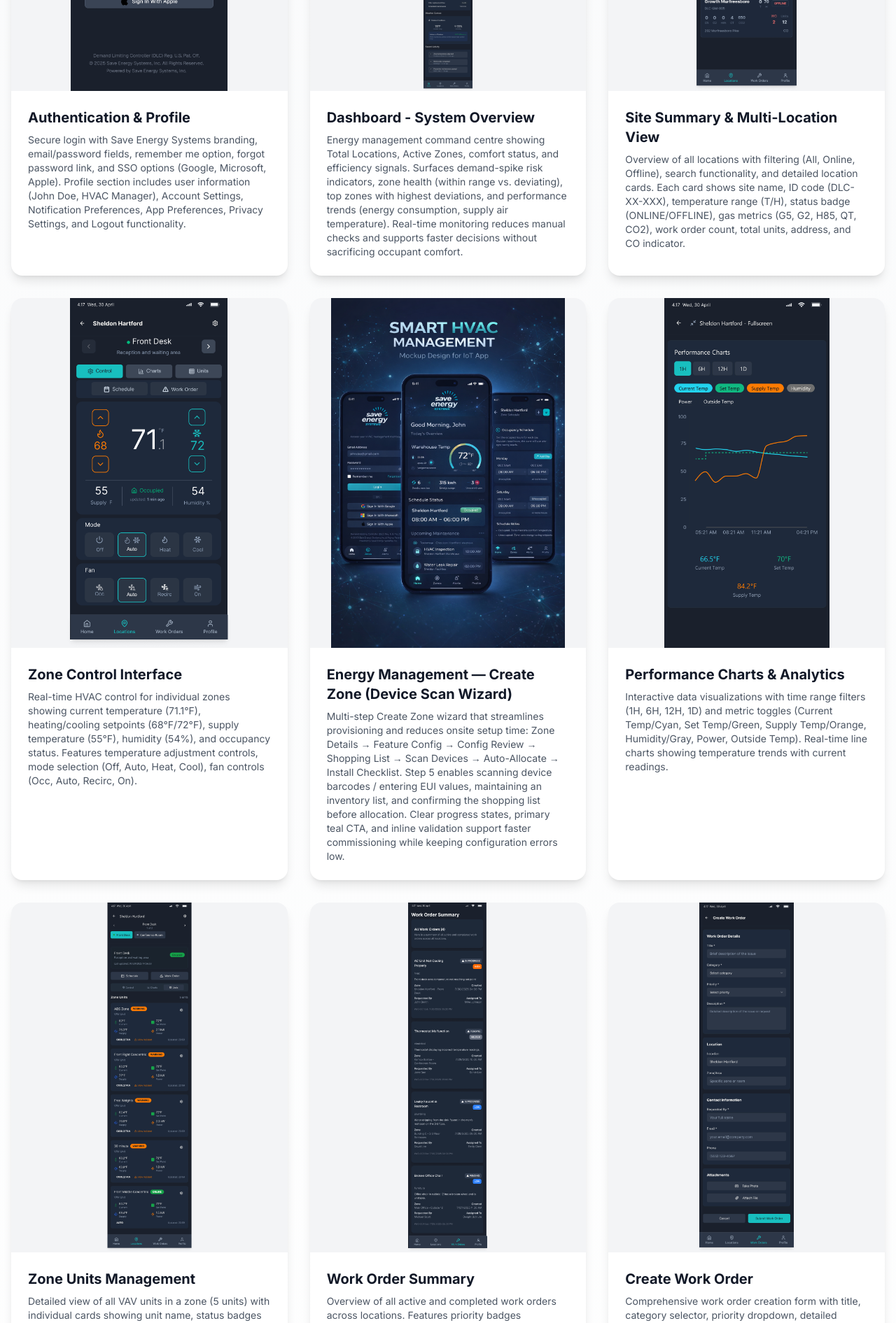
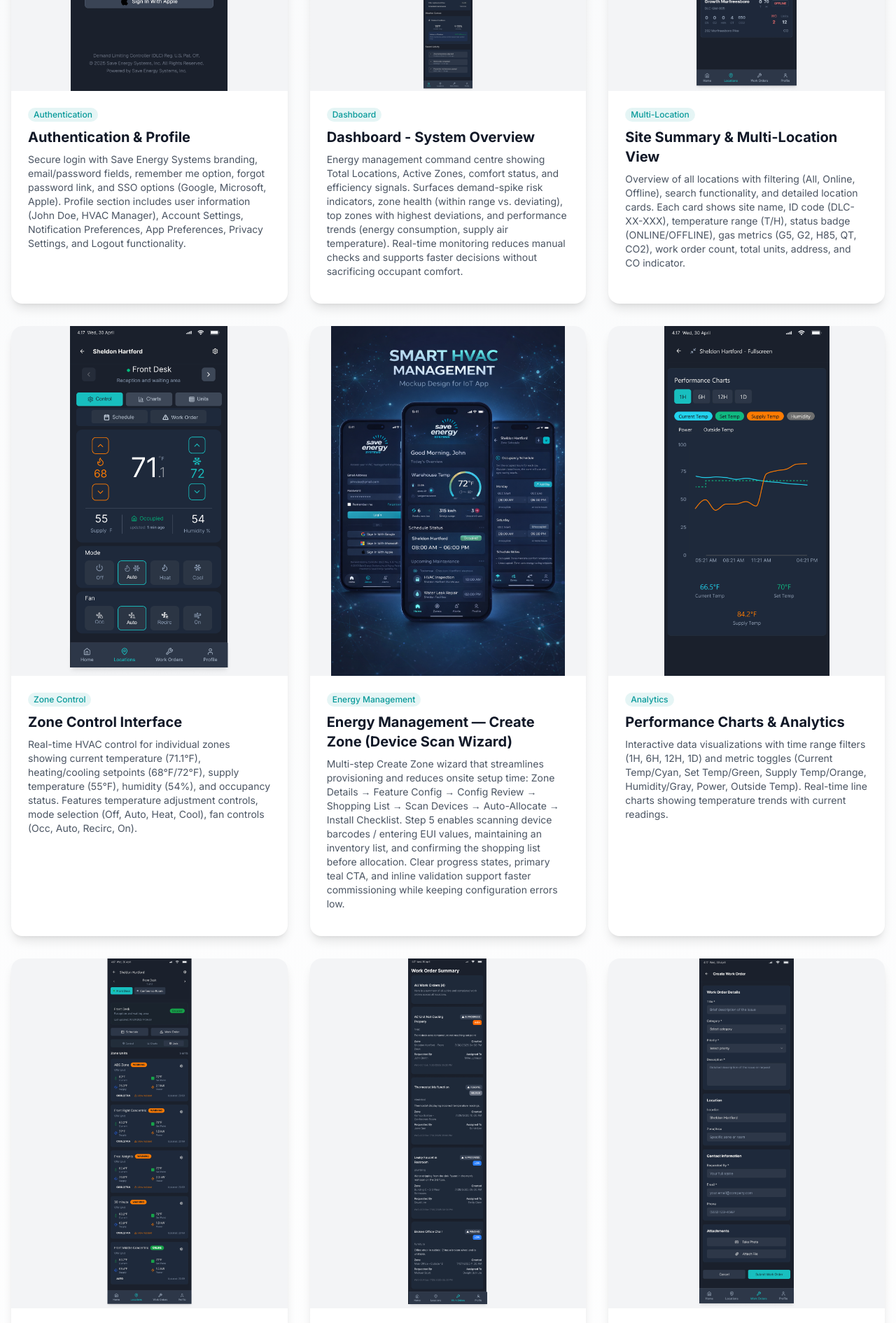
Before and after one commit to PasinduMenuka/pasindu_portfolio-26, a Next.js app: page /projects/1 in a window 1280 px wide. Shown: the part 7340-9231 px from the top of the page at 70% size. Built offline with nearby package versions, Linux system fonts and the light colour scheme.

Commit message:
update hvac dahsboard

```diff
--- a/app/projects/[id]/page.tsx
+++ b/app/projects/[id]/page.tsx
@@ -487,28 +487,32 @@ export default function CaseStudyPage() {
 
         keyScreens: [
             {
-                title: "Site View — Real-Time Operations Dashboard",
-                description: "Primary operations hub providing real-time insight across 100+ sites. KPI overview cards show All Sites (100), Uptime % (99.5%), and issue breakdown via a colour-coded donut chart. System Status panel displays P1 (red, 12 sites), P2 (yellow, 7 sites), and Work Orders (blue, 35 active) with subcategory counts (Offline, TStatic Offline, Temperature, Humidity). Quick Filters bar with time-range pills (Last 5 Hours → Last 3 Months), customer/site selectors, and date-range picker. Site Overview and Active Incidents tabs. Work Order Analytics line chart with Daily/Monthly/Yearly toggle shows Resolved (54), Pending (0), and Closed (0) totals. Active Incidents section surfaces MTTR (23 min), avg resolution time (5.8 hrs), resolution pipeline steps (Created → Acknowledged → Service Call → Check-in → Validated), and a detailed incident table with severity badges, issue type tags, status chips, and response timestamps. Users detect anomalies within 3–5 seconds.",
+                title: "Site View — Dashboard Overview",
+                description: "High-level operational overview of all sites. Displays total sites and system health, visual issue breakdown (Online, Offline, Pending, Stale, Inactive), 7-day performance trend chart, P1/P2 priority indicators, work order summary (Open, Delay, Closed), quick filters (time range, customer, site), and active incidents list with MTTA, MTTR, incident timeline tracking, and status labels.",
                 image: "/projects/Site Overview.png",
-                category: "Dashboard"
+                category: "Dashboard",
+                purpose: "Operations monitoring and incident management"
             },
             {
-                title: "Site Summary",
-                description: "Fleet-level monitoring table listing every managed site with facility code, address, P1/P2/P3 incident count badges, alert totals, and status indicators. Column customisation lets operators show/hide fields. Hovering a P1 badge surfaces a tooltip breakdown. Clicking any facility code copies it to clipboard — a power-user shortcut.",
-                image: "/projects/Site Summary.png",
-                category: "Multi-Site"
+                title: "Site Overview — HVAC Unit Management",
+                description: "Detailed HVAC performance per selected site. Features site selection panel with status indicators, weather summary, current vs allowed power usage, energy saved metrics (Today, Yesterday, Last Month), and HVAC unit table showing unit name, location, operational status, zone temperature, setpoint temperature, supply air temperature, work order creation, and system controls.",
+                image: "/projects/Site Overview -HVAC.png",
+                category: "Site Detail",
+                purpose: "Facility-level HVAC monitoring and control"
             },
             {
-                title: "Site Overview HVAC",
-                description: "Detailed site overview showing HVAC system status, temperature controls, and energy metrics for comprehensive facility management.",
-                image: "/projects/Site Overview -HVAC.png",
-                category: "Site Detail"
+                title: "Site View — Site Overview Table",
+                description: "Summarizes operational health across all sites. Filter by status (All, Online, Offline, Inactive, Stale), quick DLC filters (D1, D2, D3), export functionality, site-level breakdown including offline units count, gas alerts (G5, G0), humidity alerts, incident count, quick incident references, and pagination for large datasets.",
+                image: "/projects/Incidents.png",
+                category: "Multi-Site",
+                purpose: "Multi-site performance comparison and tracking"
             },
             {
-                title: "Incidents",
-                description: "Full incident management view with top-level KPI cards: Total (99), P1 (13, red), P2 (43, yellow), In Progress (62, teal), Resolved (13), and Late Response (B, amber). Advanced filter bar with search input, priority/severity/site/status dropdowns, time-range pills (1D–3M), and Types selector. Incident table rows display incident ID, affected units, issue type badge (Greater 5, Greater 3, DLC Offline, Total Offline), severity level, status (Resolved / Acknowledged / Check-in / Service Call), creator + assignee details, timestamp, and multi-status progress tags (In Progress, Created, Monitoring Duration). Pagination footer for 200+ incident records.",
-                image: "/projects/Incidents.png",
-                category: "Incidents"
+                title: "Site Summary — Advanced Site Management",
+                description: "Comprehensive site management and administrative overview. Global search (site name, code, location), status filters (Online, Offline, Inactive, Stale), DLC categorization, customer & state filtering, detailed site table with offline count, system alerts (Gas, Humidity), incident count, action controls per site, create new site option, and export data functionality.",
+                image: "/projects/Site Summary.png",
+                category: "Administration",
+                purpose: "Administration, filtering, and system-wide management"
             }
         ],
 
@@ -1215,8 +1219,16 @@ export default function CaseStudyPage() {
                                         </div>
                                     </div>
                                     <div className="p-6">
+                                        <div className="flex items-center gap-2 mb-2">
+                                            <span className="px-2 py-0.5 bg-[#069999]/10 text-[#069999] text-xs font-medium rounded-full">{screen.category}</span>
+                                        </div>
                                         <h3 className="text-xl font-bold mb-2 text-gray-900 dark:text-white">{screen.title}</h3>
-                                        <p className="text-gray-600 dark:text-gray-400 text-sm">{screen.description}</p>
+                                        {/* Description hidden on mobile, shown on larger screens */}
+                                        <p className="hidden md:block text-gray-600 dark:text-gray-400 text-sm mb-3">{screen.description}</p>
+                                        {/* Purpose badge */}
+                                        {'purpose' in screen && screen.purpose && (
+                                            <p className="hidden md:block text-xs text-[#069999] font-medium">👉 {screen.purpose}</p>
+                                        )}
                                     </div>
                                 </motion.div>
                             ))}
```
